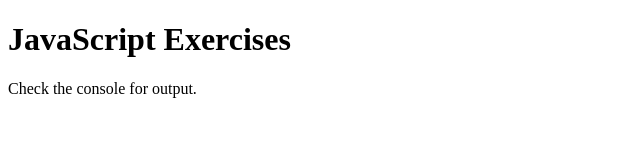
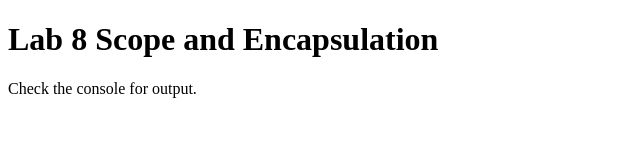
Before and after one commit to Deo-Mugabe/Scope-and-Encapsulation, a plain HTML site: page index.html in a window 1280 px wide. Shown: the whole page, without its empty margins (0-640 px from the left). Drawn offline with Linux system fonts and the light colour scheme.

Commit message:
Update index.html

```diff
--- a/index.html
+++ b/index.html
@@ -3,10 +3,10 @@
 <head>
     <meta charset="UTF-8">
     <meta name="viewport" content="width=device-width, initial-scale=1.0">
-    <title>JavaScript Exercises</title>
+    <title>Scope and Encapsulation</title>
 </head>
 <body>
-    <h1>JavaScript Exercises</h1>
+    <h1>Lab 8 Scope and Encapsulation</h1>
     <p>Check the console for output.</p>
 
     <script src="exercise1.js"></script>
```
